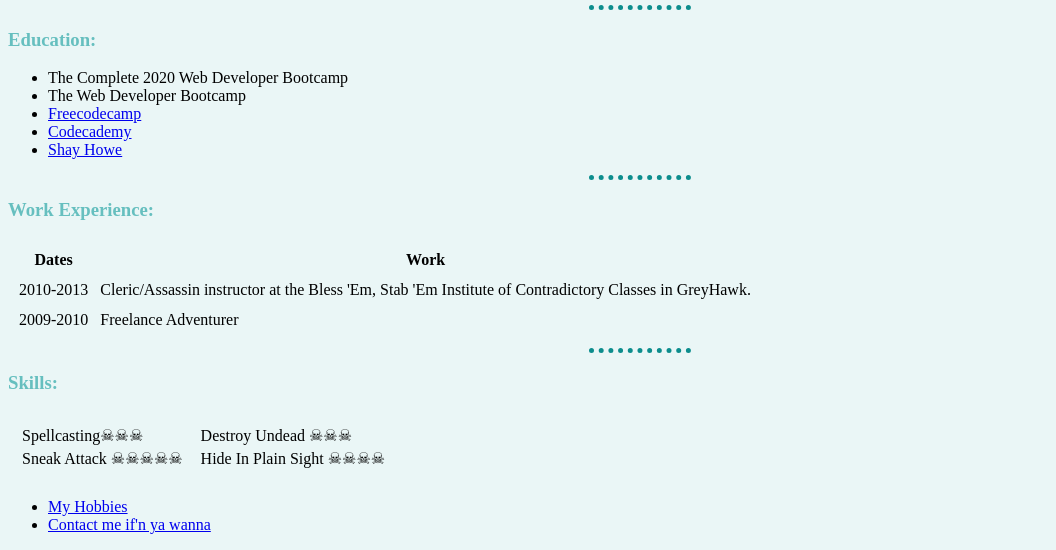
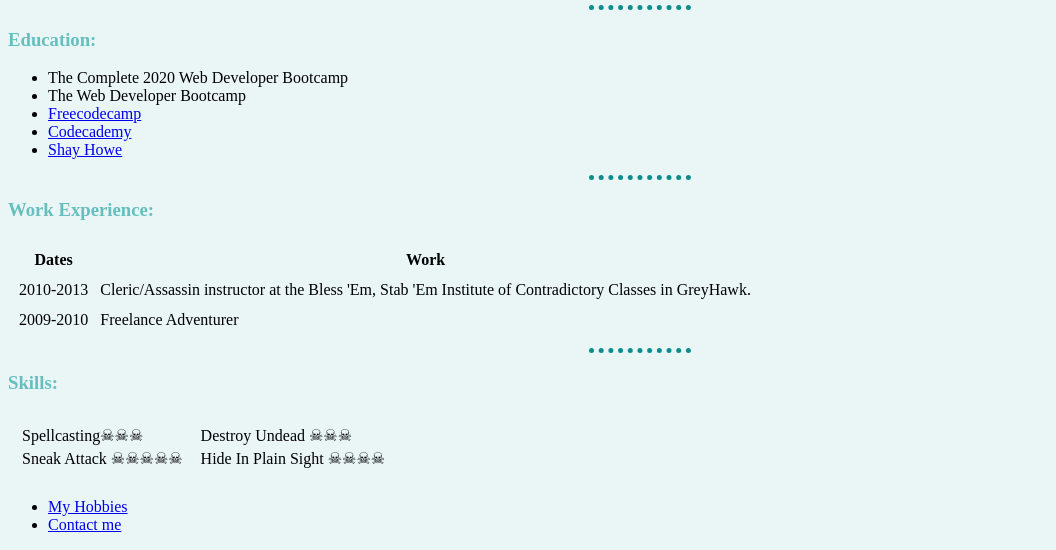
Before and after one commit to trustyaxe/CV, a plain HTML site: page index.html in a window 1280 px wide. Shown: the part 281-831 px from the top of the page, without its empty margins (0-1056 px from the left). Drawn offline with Linux system fonts and the light colour scheme.

Commit message:
changed "contact me" wording

```diff
--- a/index.html
+++ b/index.html
@@ -112,7 +112,7 @@
             <a href="hobbies.html">My Hobbies</a>
         </li>
         <li>
-            <a href="contact.html">Contact me if'n ya wanna</a>
+            <a href="contact.html">Contact me</a>
         </li>
     </ul>
 
```
